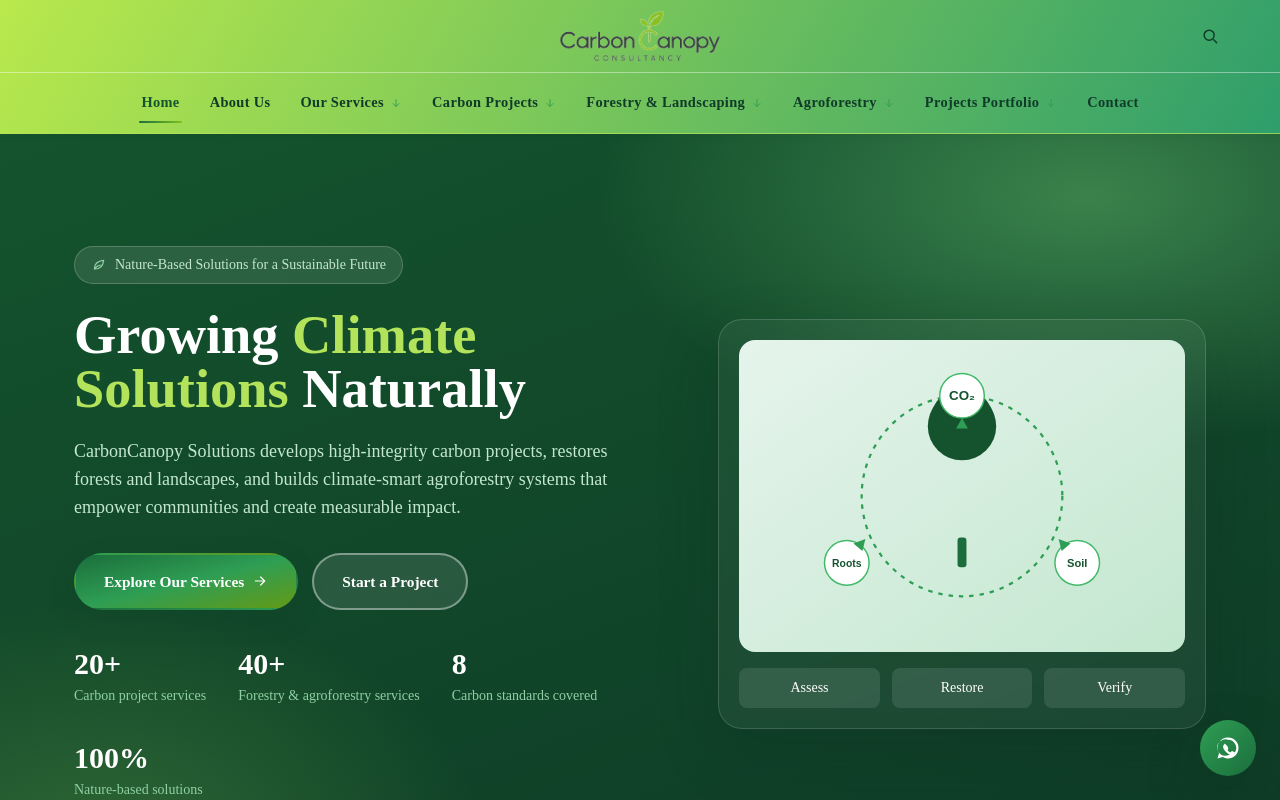
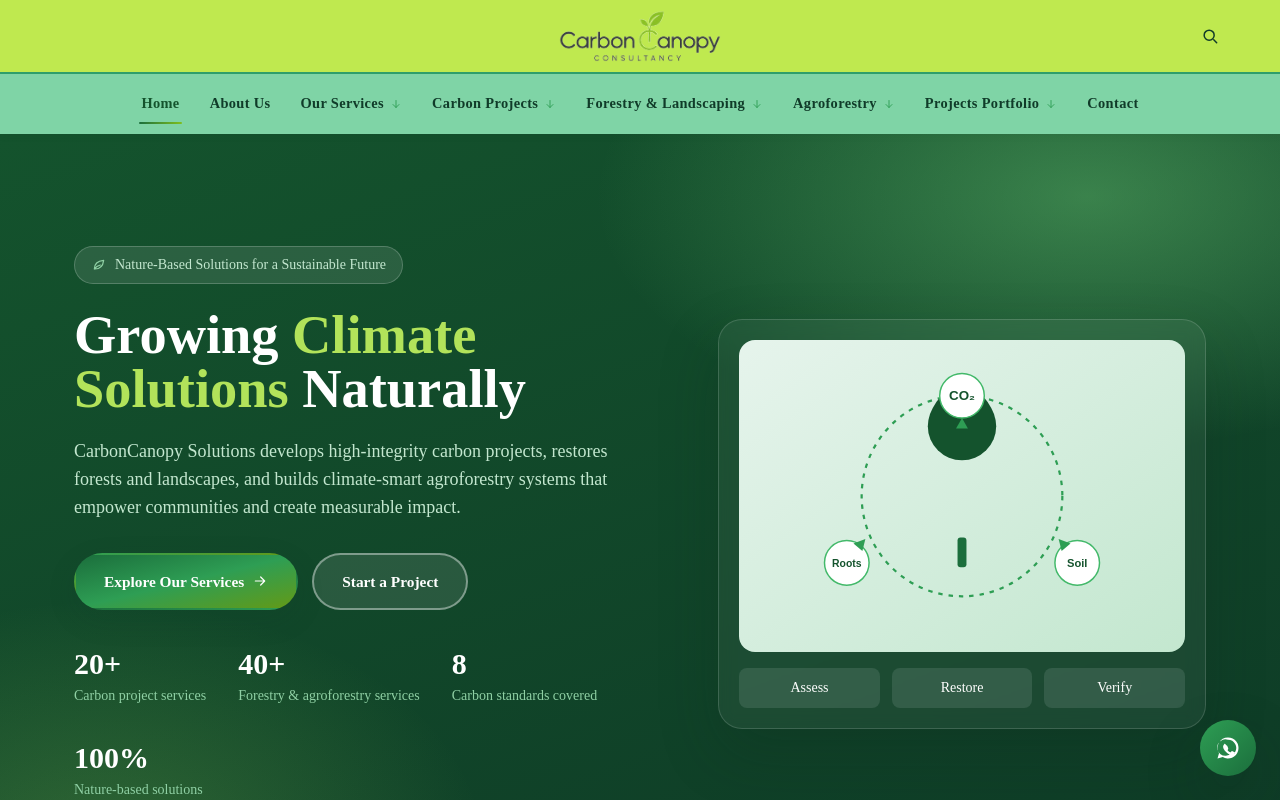
Before and after one commit to creda-cmd/carbon-canopy, a React (Vite) app in the folder client/: page / in a window 1280 px wide. Shown: the top 800 px of the page. Built offline with nearby package versions, Linux system fonts and the light colour scheme.

Commit message:
Header: solid two-band greens (lime logo band + emerald nav band) with divider, no gradient

```diff
--- a/client/src/components/Navbar.jsx
+++ b/client/src/components/Navbar.jsx
@@ -81,11 +81,12 @@ export default function Navbar() {
 
   return (
     <header
-      className={`header-gradient sticky top-0 z-[100] border-b border-lime-300/70 backdrop-blur-md transition-shadow ${
+      className={`sticky top-0 z-[100] backdrop-blur-md transition-shadow ${
         scrolled ? "shadow-md" : "shadow-sm"
       }`}
     >
-      {/* Top row: centered logo, search at right, mobile toggle at left */}
+      {/* Top band (logo) — one solid green, with a contrasting divider line below */}
+      <div className="border-b-2 border-[#2f9e6b] bg-[#bfe94f]">
       <div className="container-cc relative flex h-[72px] items-center justify-center">
         <button
           className="absolute left-0 grid h-11 w-11 place-items-center rounded-[10px] lg:hidden"
@@ -117,9 +118,10 @@ export default function Navbar() {
           <Search />
         </div>
       </div>
+      </div>
 
-      {/* Desktop nav row: centered links */}
-      <nav className="hidden border-t border-white/40 lg:block">
+      {/* Desktop nav row (quick links) — a different solid green */}
+      <nav className="hidden bg-[#7fd4a6] lg:block">
         <ul className="container-cc flex flex-nowrap items-center justify-center gap-0.5 py-1.5" ref={dropRef}>
           {navLinks.map((l) =>
             l.children ? (
```
